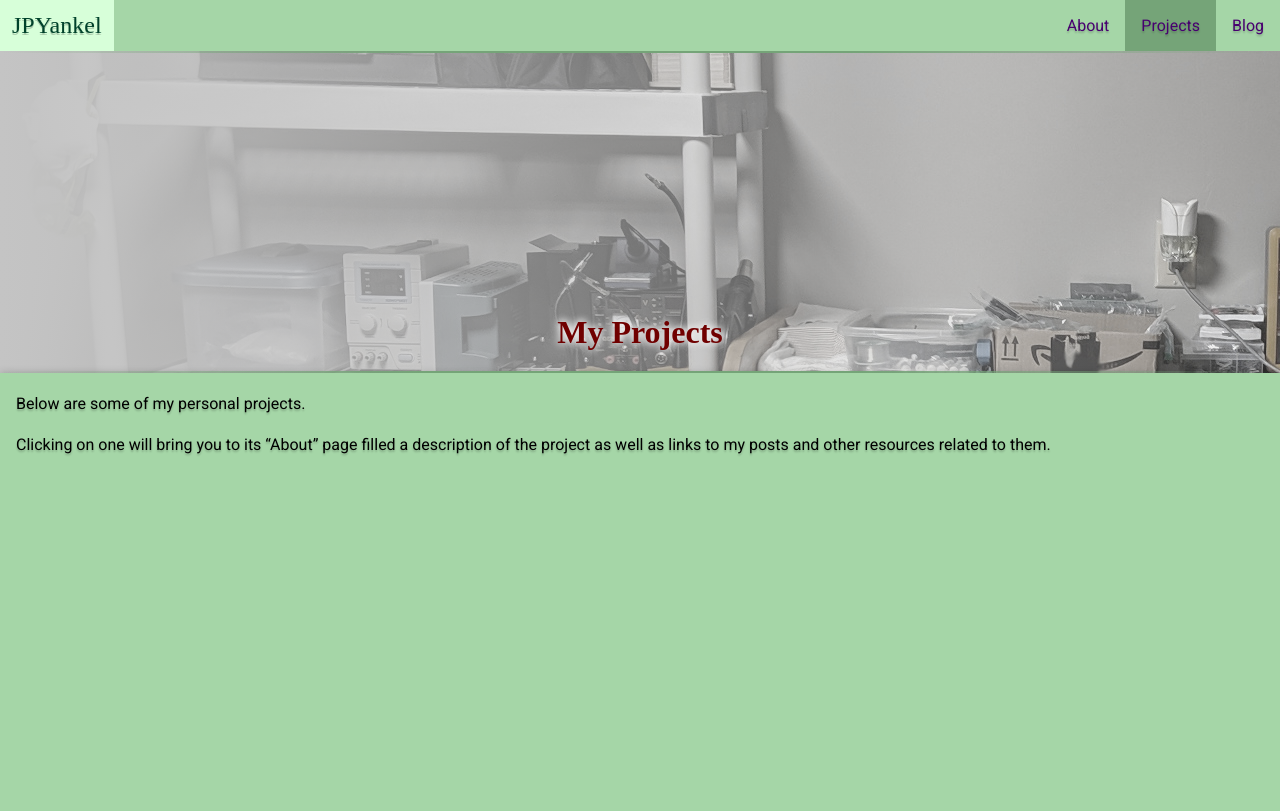
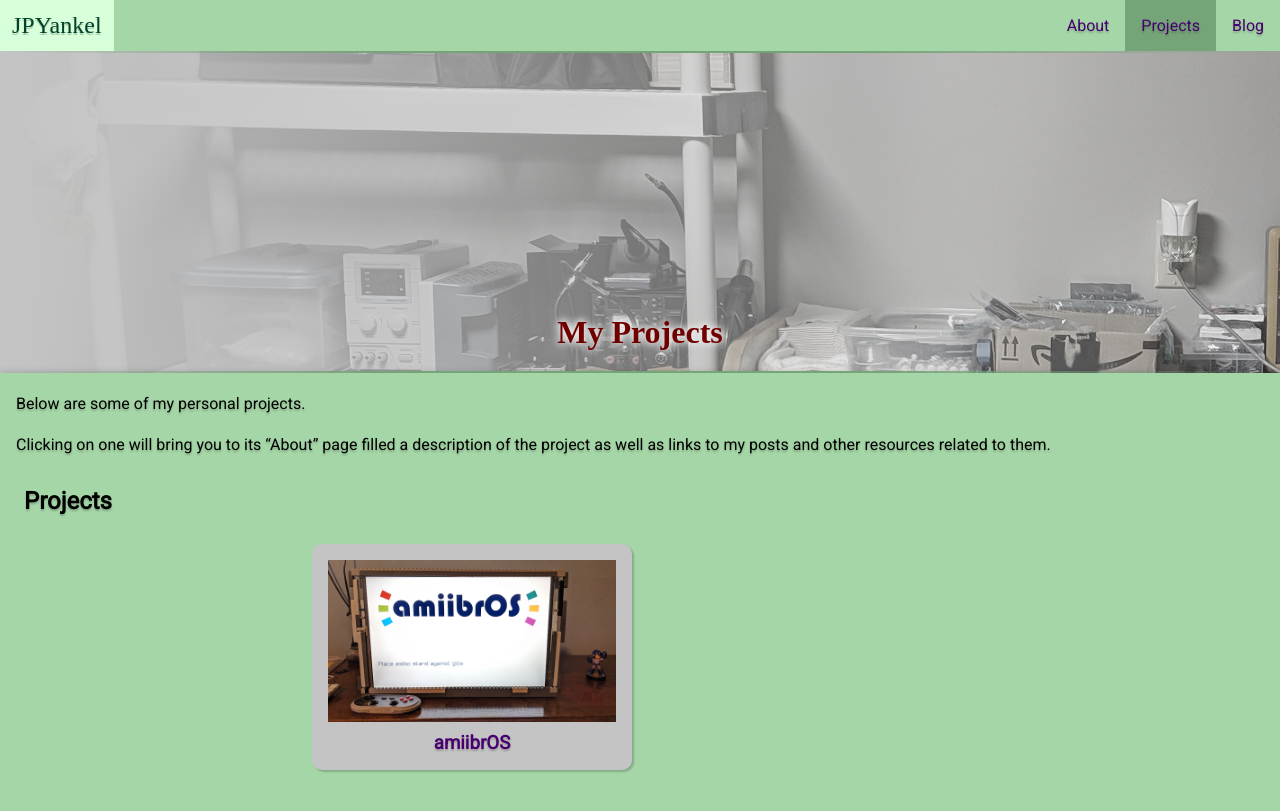
Before and after one commit to jpyankel/jpyankel.github.io, a Jekyll site: the page built from projects.md, in a window 1280 px wide. Shown: the top 811 px of the page. Built offline with Jekyll 4.4.1, drawn with Linux system fonts in a browser that asks for light colours; some web fonts are replaced.

```diff
--- a/_config.yml
+++ b/_config.yml
@@ -3,6 +3,11 @@ collections:
     output: true
 
 defaults:
+  - scope:
+      path: ""
+      type: "projects"
+    values:
+      layout: "project"
   - scope:
       path: ""
       type: "posts"
--- /dev/null
+++ b/_includes/projects-list.html
@@ -0,0 +1,16 @@
+<!---
+  Displays the most recent posts with their title and an image thumbnail.
+-->
+
+<ul id="pl-container">
+  {% assign sorted_projects = site.projects | sort: "start-date" | reverse %}
+  {% for project in sorted_projects limit:4 %}
+    <li>
+      <a href="{{ project.url }}">
+        <img src="/assets/img/{{ project.project-thumbnail }}.jpg"
+             alt="{{ project.project-thumbnail-alt }}">
+        <h3>{{ project.project-title }}</h3>
+      </a>
+    </li>
+  {% endfor %}
+</ul>
--- /dev/null
+++ b/_includes/related-posts.html
@@ -0,0 +1,6 @@
+<!---
+  Displays a simple list (foldable menu sorted by categories) of posts related
+    to the project page currently being visited.
+-->
+
+<p>TODO</p>
--- a/_sass/_content.scss
+++ b/_sass/_content.scss
@@ -24,3 +24,17 @@
   margin: 1em;
   line-height: 1.6;
 }
+
+#content img {
+  display: block;
+  width: 30em;
+  margin-left: auto;
+  margin-right: auto;
+}
+
+#content video {
+  display: block;
+  width: 30em;
+  margin-left: auto;
+  margin-right: auto;
+}
--- /dev/null
+++ b/_sass/_projects-list.scss
@@ -0,0 +1,45 @@
+/* Contains a list of projects */
+
+@media only screen and (max-width: 512px) {
+  #pl-container {
+    grid-template-columns: 20em;
+  }
+}
+
+@media only screen and (min-width: 513px) {
+  #pl-container {
+    grid-template-columns: 20em 20em;
+  }
+}
+
+#pl-container {
+  display: grid;
+  grid-column-gap: 1em;
+  grid-row-gap: 1em;
+  list-style: none;
+  justify-content: center;
+  padding: 0;
+}
+
+#pl-container li {
+  background-color: $color-secondary;
+  padding: 1em;
+  border-radius: 10px;
+  box-shadow: 2px 2px 2px rgba(0,0,0,0.2);
+}
+
+#pl-container li a {
+  text-decoration: none;
+}
+
+#pl-container li a img {
+  width: 100%;
+}
+
+#pl-container li a h3 {
+  margin: 0.5em 0 0 0;
+  text-overflow: ellipsis;
+  text-align: center;
+  color: $color-text-highlight;
+  text-shadow: 0px 2px 2px rgba(0,0,0,0.2);
+}
--- a/_sass/main.scss
+++ b/_sass/main.scss
@@ -43,6 +43,11 @@ nav {
                                     rgba($color-secondary, 0.2)),
                     url("../img/workspace.jpg");
 }
+.img-amiibrOS {
+  background-image: linear-gradient(to right, rgba($color-secondary, 1),
+                                    rgba($color-secondary, 0.2)),
+                    url("../img/amiibrOS.jpg");
+}
 
 /* Used as an aesthetic border and actual content divider */
 hr {
@@ -69,3 +74,4 @@ hr {
 @import 'pre-content';
 @import 'content';
 @import 'recent-posts';
+@import 'projects-list';
--- a/projects.md
+++ b/projects.md
@@ -9,3 +9,6 @@ Below are some of my personal projects.
 
 Clicking on one will bring you to its "About" page filled a description of the
 project as well as links to my posts and other resources related to them.
+
+## Projects
+{% include projects-list.html %}
```
Also changed, not shown: _layouts/project.html (added, +14 -0 lines), _projects/amiibrOS.md (+73 -0 lines), assets/img/amiibrOS-enclosure.jpg (added), 1 other file.
